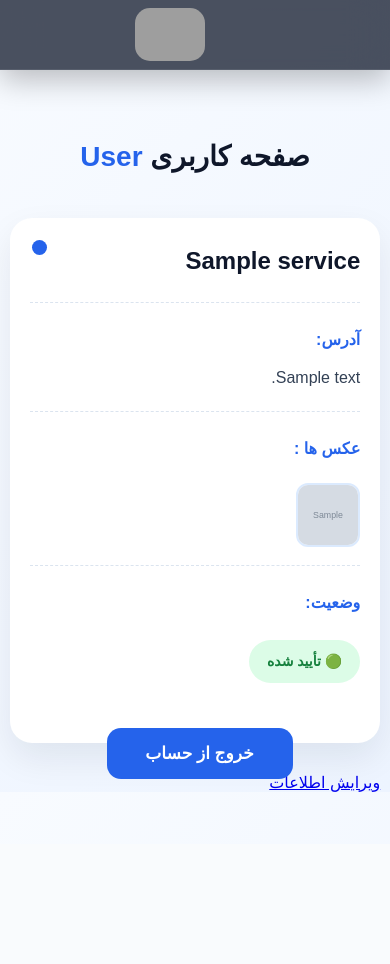
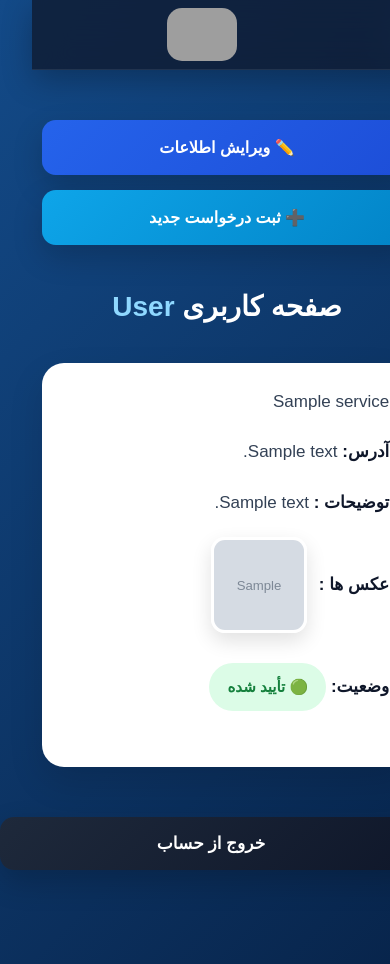
Before and after one commit to vanderland-red/Building-Apadana, a Flask app: page /user/dashboard in a window 390 px wide. Before the commit the page ends 792 px from the top, so only its background shows below. Run offline with Flask 3, Linux system fonts and the light colour scheme; a user stored in the database is signed in; tables that the repository leaves empty hold one stand-in row (values such as "Sample post"); grey boxes marked "Sample" are stand-in pictures; some libraries are stand-ins or nearby versions; grey boxes are pictures that could not be loaded.

Commit message:
user want services page is added and designer

```diff
--- a/app.py
+++ b/app.py
@@ -1,6 +1,7 @@
 from flask import Flask
 from config import *
 from flask_wtf import CSRFProtect
+from flask_wtf.csrf import CSRFError
 from extentions import db
 from blueprints.general import bp as general
 from blueprints.admin import bp as admin
@@ -31,6 +32,11 @@ login_manager.login_message_category = "warning"
 def load_user(user_id):
     return User.query.get(int(user_id))
 
+@app.errorhandler(CSRFError)
+def handle_csrf_error(e):
+    print("CSRF ERROR:", e.description)
+    return f"CSRF ERROR: {e.description}", 400
+
 app.register_blueprint(general)
 app.register_blueprint(admin)
 app.register_blueprint(user)
--- a/blueprints/admin.py
+++ b/blueprints/admin.py
@@ -142,7 +142,7 @@ def select_request (id):
 
     return redirect(url_for("admin.request_users"))
 
-@bp.route("/user/dashboard/delete-service/<int:id>", methods=["POST"])
+@bp.route("/admin/dashboard/delete-service/<int:id>", methods=["POST"])
 def delete_service_this(id):
 
     if request.method == "POST" :
--- a/blueprints/user.py
+++ b/blueprints/user.py
@@ -274,6 +274,11 @@ def profile():
     return redirect(url_for("user.profile"))
 
 
+# نمایش محصولات موقع کلیک روی ثبت درخواست در دشبورد یوزر
+@bp.route("/user/dashboard/want-services")
+def want_services():
+    services = Service.query.all()
+    return render_template("user/user_want_services.html", services=services)
 
 
 
--- a/static/css/user_dashboard.css
+++ b/static/css/user_dashboard.css
@@ -1,386 +1,270 @@
 body{
     margin:0;
     padding:0;
-    margin-top:140px;
     direction:rtl;
     font-family:Vazirmatn,sans-serif;
-    background:
-    linear-gradient(135deg,#f8fbff,#edf4ff);
+    background:linear-gradient(135deg,#134a88,#08254c);
+    min-height:100vh;
 }
 
-
-/*=========================
-      صفحه کاربری
-=========================*/
+/* ==========================
+        داشبورد کاربر
+========================== */
 
 .user-parent{
-
-    width:92%;
-    max-width:1150px;
-    margin:auto;
-
+    width:90%;
+    max-width:1200px;
+    margin:140px auto 50px;
 }
 
+/* ==========================
+      دکمه های بالای صفحه
+========================== */
+
+.dashboard-actions{
+    display:flex;
+    justify-content:space-between;
+    align-items:center;
+    margin-bottom:45px;
+    gap:20px;
+}
+
+.action-btn{
+    width:240px;
+    height:55px;
+    display:flex;
+    justify-content:center;
+    align-items:center;
+    text-decoration:none;
+    color:#fff;
+    font-size:16px;
+    font-weight:700;
+    border-radius:14px;
+    transition:.35s;
+    box-shadow:0 12px 30px rgba(0,0,0,.18);
+}
+
+.dashboard-actions .action-btn:first-child{
+    background:linear-gradient(135deg,#2563eb,#1d4ed8);
+}
+
+.dashboard-actions .action-btn:last-child{
+    background:linear-gradient(135deg,#0ea5e9,#0284c7);
+}
+
+.action-btn:hover{
+    transform:translateY(-4px);
+    box-shadow:0 20px 35px rgba(37,99,235,.35);
+}
+
+/* ==========================
+        عنوان
+========================== */
+
 .user-parent h2{
-
     text-align:center;
-    font-size:34px;
-    color:#0f172a;
-    margin-bottom:45px;
-
+    color:#fff;
+    font-size:36px;
+    margin-bottom:40px;
 }
 
 .user-parent h2 span{
-
-    color:#2563eb;
-
+    color:#8fd8ff;
 }
 
-
-/*=========================
-          کارت
-=========================*/
+/* ==========================
+      کارت درخواست
+========================== */
 
 .user-parent-inside{
-
-    position:relative;
-
-    background:white;
-
+    background:#fff;
     border-radius:22px;
-
-    padding:26px;
-
+    padding:30px;
     margin-bottom:30px;
-
-    box-shadow:
-    0 15px 35px rgba(15,23,42,.08);
-
+    box-shadow:0 15px 35px rgba(0,0,0,.12);
     transition:.35s;
-
-    overflow:hidden;
-
-}
-
-.user-parent-inside::before{
-
-    content:"";
-
-    position:absolute;
-
-    top:22px;
-    left:22px;
-
-    width:15px;
-    height:15px;
-
-    border-radius:50%;
-
-    background:#2563eb;
-
+    border:1px solid rgba(255,255,255,.2);
 }
 
 .user-parent-inside:hover{
-
-    transform:translateY(-8px);
-
-    box-shadow:
-    0 22px 45px rgba(37,99,235,.18);
-
+    transform:translateY(-6px);
+    box-shadow:0 22px 45px rgba(0,0,0,.18);
 }
 
-
-/*=========================
-      اطلاعات
-=========================*/
-
 .user-parent-inside>div{
-
-    margin-bottom:22px;
-
-    padding-bottom:18px;
-
-    border-bottom:1px dashed #dbe4ef;
-
+    margin-bottom:18px;
+    font-size:17px;
     color:#334155;
-
     line-height:1.9;
-
-}
-
-.user-parent-inside>div:last-of-type{
-
-    border:none;
-
-}
-
-.user-parent-inside>div:first-child{
-
-    font-size:24px;
-
-    font-weight:700;
-
-    color:#0f172a;
-
-    padding-left:30px;
-
 }
 
 .user-parent-inside strong{
-
-    color:#2563eb;
-
-    display:block;
-
-    margin-bottom:8px;
-
+    color:#0f172a;
 }
 
-
-/*=========================
+/* ==========================
         تصاویر
-=========================*/
+========================== */
 
 .images-parent{
-
     display:flex;
-
     flex-wrap:wrap;
-
-    gap:10px;
-
+    align-items:center;
+    gap:12px;
+    margin-top:10px;
 }
 
-.images-parent strong{
-
-    width:100%;
-
+.preview{
+    width:120px;
+    height:120px;
+    object-fit:cover;
+    border-radius:14px;
+    cursor:pointer;
+    border:3px solid #fff;
+    box-shadow:0 8px 20px rgba(0,0,0,.12);
+    transition:.35s;
 }
 
-.images-parent img{
-
-    width:70px;
-
-    height:70px;
-
-    object-fit:cover;
-
-    border-radius:12px;
-
-    transition:.3s;
-
-    border:2px solid #dbeafe;
-
-    cursor:pointer;
-
+.preview:hover{
+    transform:scale(1.08);
+    box-shadow:0 15px 30px rgba(37,99,235,.25);
 }
 
-.images-parent img:hover{
-
-    transform:scale(1.1);
-
-    border-color:#2563eb;
-
-}
-
-
-/*=========================
-         وضعیت
-=========================*/
+/* ==========================
+        وضعیت
+========================== */
 
 .status-parent{
-
-    display:flex;
-
-    align-items:center;
-
-    gap:14px;
-
+    margin-top:20px;
 }
 
 .status{
-
-    margin:0;
-
-    padding:8px 18px;
-
-    border-radius:25px;
-
-    font-size:14px;
-
+    display:inline-block;
+    margin-top:10px;
+    padding:10px 18px;
+    border-radius:50px;
+    font-size:15px;
     font-weight:700;
-
 }
 
 .pending{
-
     background:#fff8db;
-
-    color:#d97706;
-
+    color:#b45309;
 }
 
 .accepted{
-
     background:#dcfce7;
-
     color:#15803d;
-
 }
 
 .rejected{
-
     background:#fee2e2;
-
     color:#dc2626;
-
 }
 
-
-/*=========================
-       فرم حذف
-=========================*/
-
-.user-parent-inside form{
-
-    display:flex;
-
-    justify-content:flex-start;
-
-}
-
-
-/*=========================
+/* ==========================
       دکمه حذف
-=========================*/
+========================== */
 
 .delete-btn{
-
+    margin-top:25px;
+    width:180px;
+    height:48px;
     border:none;
-
-    background:#ef4444;
-
-    color:white;
-
-    padding:12px 26px;
-
-    border-radius:10px;
-
-    font-family:inherit;
-
-    font-size:15px;
-
+    border-radius:12px;
+    background:linear-gradient(135deg,#ef4444,#dc2626);
+    color:#fff;
+    font-size:16px;
     font-weight:700;
-
     cursor:pointer;
-
-    transition:.3s;
-
+    transition:.35s;
 }
 
 .delete-btn:hover{
-
-    background:#dc2626;
-
-    transform:translateY(-2px);
-
+    transform:translateY(-3px);
+    box-shadow:0 15px 30px rgba(220,38,38,.35);
 }
 
-
-/*=========================
-      دکمه خروج
-=========================*/
+/* ==========================
+      خروج از حساب
+========================== */
 
 .logout-btn{
-    position: fixed;
-    bottom: 20px;
-    left: 50%;
-    right: 25%;
     display:block;
-    width:240px;
-    margin:45px auto;
-    padding:15px;
+    width:260px;
+    margin:50px auto;
     text-align:center;
     text-decoration:none;
-    color:white;
-    background:#2563eb;
+    color:#fff;
+    padding:16px;
     border-radius:14px;
+    background:linear-gradient(135deg,#1e293b,#0f172a);
     font-size:17px;
     font-weight:700;
     transition:.35s;
-}
-@media(min-width:768px){
-    .logout-btn{
-        left: 50%;
-        right: 40%;
-    }
+    box-shadow:0 12px 30px rgba(0,0,0,.18);
 }
 
 .logout-btn:hover{
-
-    background:#1d4ed8;
-
     transform:translateY(-4px);
-
+    box-shadow:0 20px 35px rgba(0,0,0,.28);
 }
 
+/* ==========================
+        حالت خالی
+========================== */
 
-/*=========================
+.empty-box{
+    width:90%;
+    max-width:700px;
+    margin:180px auto 60px;
+    background:#fff;
+    padding:40px;
+    text-align:center;
+    border-radius:20px;
+    font-size:22px;
+    color:#334155;
+    box-shadow:0 15px 40px rgba(0,0,0,.12);
+}
+
+/* ==========================
         موبایل
-=========================*/
+========================== */
 
 @media(max-width:768px){
 
     .user-parent{
+        width:95%;
+        margin-top:120px;
+    }
 
-        width:95%;
+    .dashboard-actions{
+        flex-direction:column;
+        gap:15px;
+    }
 
+    .action-btn{
+        width:100%;
     }
 
     .user-parent h2{
-
         font-size:28px;
-
     }
 
     .user-parent-inside{
-
-        padding:20px;
-
+        padding:22px;
     }
 
-    .status-parent{
-
-        flex-direction:column;
-
-        align-items:flex-start;
-
-    }
-
-    .images-parent img{
-
-        width:60px;
-
-        height:60px;
-
-    }
-
-    .user-parent-inside form{
-
-        justify-content:center;
-
+    .preview{
+        width:90px;
+        height:90px;
     }
 
     .delete-btn{
-
-        width:50%;
-
+        width:100%;
     }
 
     .logout-btn{
-
-        width:40%;
-
+        width:100%;
     }
-
 }
--- a/static/css/user_profile.css
+++ b/static/css/user_profile.css
@@ -182,7 +182,7 @@ button{
 
     color:#fff;
     font-size:17px;
-    font-weight:700;
+    font-weight:600;
     cursor:pointer;
 
     transition:.35s;
--- a/templates/base.html
+++ b/templates/base.html
@@ -30,6 +30,7 @@
     and request.endpoint != 'user.dashboard'
     and request.endpoint != 'user.register'
     and request.endpoint != 'user.profile'
+    and request.endpoint != 'user.want_services'
     and request.endpoint != 'admin.login'
     and request.endpoint != 'admin.dashboard'
     and request.endpoint != 'admin.edit_service'
--- a/templates/user/user_dashboard.html
+++ b/templates/user/user_dashboard.html
@@ -8,10 +8,24 @@
 <link rel="stylesheet" href="{{ url_for('static', filename='css/user_dashboard.css') }}">
 
 
+
 <section class="user-parent">
+
+    <div class="dashboard-actions">
+
+        <a href="{{ url_for('user.profile') }}" class="action-btn">
+            ✏️ ویرایش اطلاعات
+        </a>
+
+        <a href="{{ url_for('user.want_services') }}" class="action-btn">
+            ➕ ثبت درخواست جدید
+        </a>
+
+    </div>
 
     <h2>صفحه کاربری <span>{{ current_user.fullname }}</span></h2>
 
+    {% if requests %}
     {% for service in requests %}
 
     <div class="user-parent-inside">
@@ -23,6 +37,11 @@
         <div>
             <strong>آدرس:</strong>
             {{ service.address }}
+        </div>
+
+        <div>
+            <strong>توضیحات :</strong>
+            {{ service.description }}
         </div>
 
         <div class="images-parent">
@@ -61,15 +80,25 @@
 
     {% endfor %}
 
-    <a href="{{ url_for('user.profile') }}">ویرایش اطلاعات</a>
+
+</section>
+{% else %}
+
+<div class="empty-box">
+
+    هیچ درخواست سرویسی وجود ندارد . 🙂
+
+</div>
+
+{% endif %}
 
 
-</section>
 
-    <a class="logout-btn" href="{{ url_for('user.logout') }}"
+
+<a class="logout-btn" href="{{ url_for('user.logout') }}"
     onclick="return confirm('آیا مطمئن هستید از خروج از حساب خود ؟')">
-        خروج از حساب
-    </a>
+    خروج از حساب
+</a>
 
 
 <script>
```
Also changed, not shown: static/css/user_want_services.css (added, +146 -0 lines), templates/user/user_want_services.html (added, +28 -0 lines).
